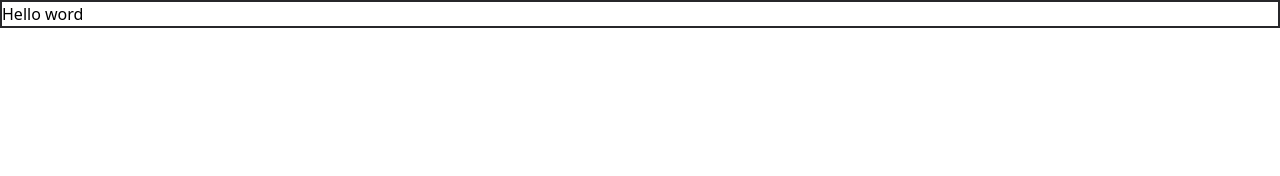
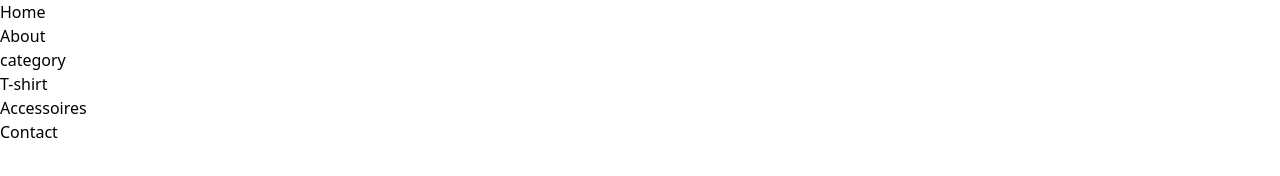
Before and after one commit to Youcode-Classe-E-2024-2025/BrainPower_startup, a website: page index.html in a window 1280 px wide. Drawn offline with nearby package versions, Linux system fonts and the light colour scheme; files that its build step writes are made by us from their sources.

Commit message:
creat structure of the navbar

```diff
--- a/index.html
+++ b/index.html
@@ -1,12 +1,55 @@
 <!DOCTYPE html>
 <html lang="en">
+
 <head>
     <meta charset="UTF-8">
     <meta name="viewport" content="width=device-width, initial-scale=1.0">
     <link rel="stylesheet" href="./asset/src/output.css">
     <title>Document</title>
 </head>
+
 <body>
-    <h1 class="border-2 border-zinc-800">Hello word</h1>
+    <nav id="nav">
+
+        <div class="logo-nav"></div>
+        <div class="nav-menu">
+            <ul>
+                <li class="list-nav-menu" id="home-nave">
+                    <a href="#" target="_blank" rel="noopener noreferrer">
+                        Home
+                    </a>
+                </li>
+                <li class="list-nav-menu" id="about-nav">
+                    <a href="#" target="_blank" rel="noopener noreferrer">
+                        About
+                    </a>
+                </li>
+                <li class="list-nav-menu" id="category-nav">
+                    category
+                    <ul class="category-dropdown">
+                        <li class="list-dropdown" id="tShirt-category-nav">
+                            <a href="#" target="_blank" rel="noopener noreferrer">
+                                T-shirt
+                            </a>
+                        </li>
+                        <li class="list-dropdown" id="Accessoires-category-nav">
+                            <a href="#" target="_blank" rel="noopener noreferrer">
+                                Accessoires
+                            </a>
+                        </li>
+                    </ul>
+                </li>
+                <li class="list-nav-menu" id="contact_nav">
+                    <a href="#">
+                        Contact
+                    </a>
+                </li>
+            </ul>
+        </div>
+<div class="icons-nav">
+
+</div>
+    </nav>
 </body>
+
 </html>
```
